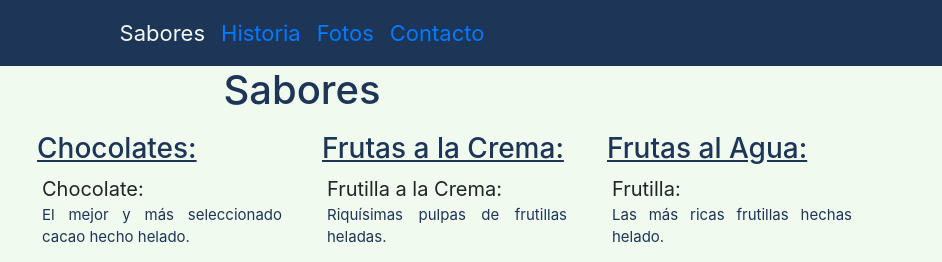
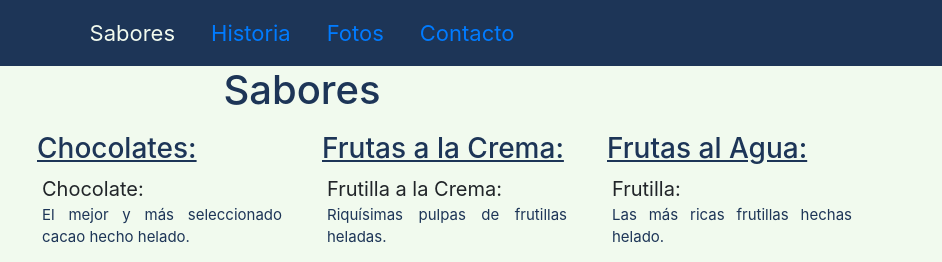
Before and after one commit to marcosacummaudo/PreEntrega2-Cummaudo, a website: page sabores.html in a window 1280 px wide. Shown: the top 262 px of the page, 338-1280 px from the left. Drawn offline with nearby package versions, Linux system fonts and the light colour scheme; a web font is replaced by a local one.

Commit message:
detalles finales v1

```diff
--- a/scss/style.scss
+++ b/scss/style.scss
@@ -37,6 +37,10 @@ nav {
         margin: 0;
         padding: 0;
     }
+    li {
+        padding-left: 10px;
+        padding-right: 10px;
+    }
 }
 
 .nav__div__centrar {
@@ -63,7 +67,6 @@ nav {
 .button__fixed__button {
     background-color: $azul-mio;
     padding: 6px;
-    // right: 60px;
 }
 
 .active {
```
Also changed, not shown: historia.html (+2 -2 lines), style.css.
